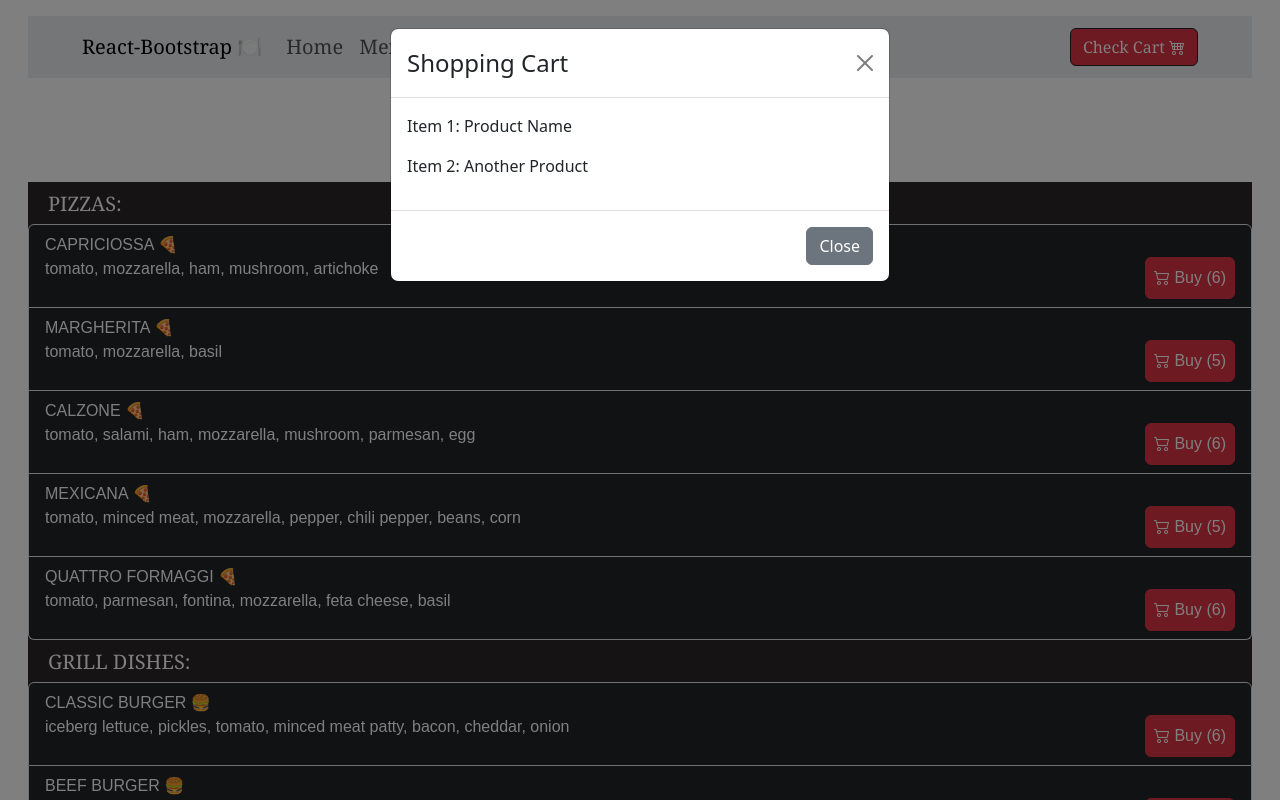
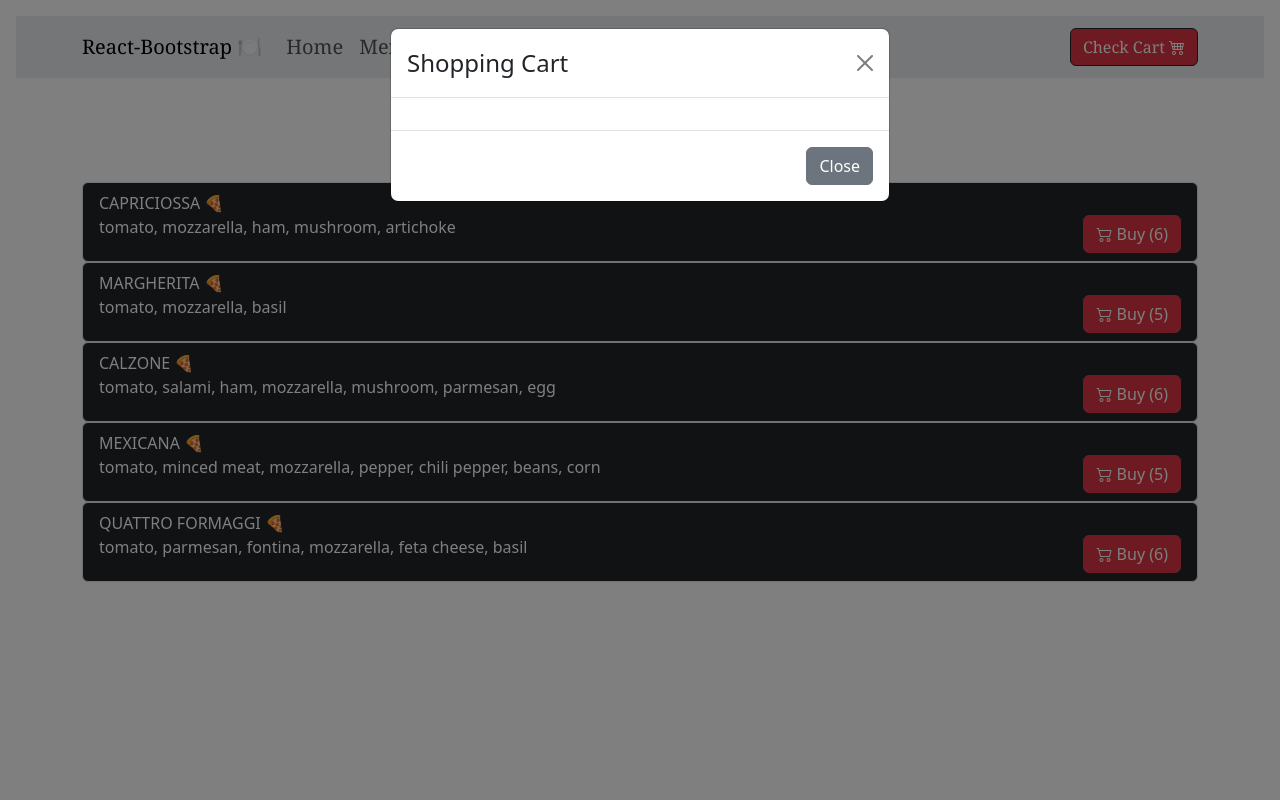
Before and after one commit to Branimir1/react-state-project, a React (Vite) app: page / in a window 1280 px wide. Both pictures are taken after a click on the button "Check Cart". Shown: the top 800 px of the page. Built offline with nearby package versions, Linux system fonts and the light colour scheme.

Commit message:
modal function
added context and provider

```diff
--- a/src/App.jsx
+++ b/src/App.jsx
@@ -1,23 +1,44 @@
 import './App.css'
-import React from 'react'
-import PizzaNames from './Count.jsx'
+import React, { useEffect, useState } from 'react';
+//import PizzaNames from './Count.jsx'
 import BasicNav from './Navbar.jsx'
+import PizzaItem from './chat_codes/PizzaItem.jsx';
+import { ShoppingCartProvider } from './chat_codes/ShoppingCartContext';
+import { fetchMenuItems } from './menuService';
 
 export default function App() {
+  const [menuItems, setMenuItems] = useState([]);
+
+  useEffect(() => {
+    const fetchMenuData = async () => {
+      try {
+        const data = await fetchMenuItems();
+        const pizzaCategory = data.categories.find(category => category.name === 'Pizza');
+        setMenuItems(pizzaCategory ? pizzaCategory.items : []);
+        console.log(data);
+    // Set the state with the array of pizza items
+      } catch (error) {
+        // Handle the error if needed
+      }
+    };
+    fetchMenuData();
+  }, []);
 
   // <MenuItem name={pizze.name} description={pizze.description}/>
   return (
-      <div className='container-fluid'>
-        <div className='row'>
-          <div className='col-12'>
+        <ShoppingCartProvider>
           <BasicNav/>
-          <div className='mt-5'>
-          <h1>Hero Section</h1>
+         <div className='container'>
+            <div className='mt-5'>
+            <h1>Hero Section</h1>
+            </div>
+          {menuItems.map((menuItem) => (
+            <PizzaItem key={menuItems.id} item={menuItem}/>
+          ))
+          }
+          {console.log(menuItems)}
           </div>
-          <PizzaNames/>
-          </div>
-        </div>
-      </div>
+        </ShoppingCartProvider>
   );
 }
 
--- a/src/Cart.jsx
+++ b/src/Cart.jsx
@@ -1,5 +1,8 @@
 import React, { useState } from 'react';
 import { Button, Modal } from 'react-bootstrap';
+
+//modal ovo radi pa cemo to ostaviti zasada tako
+// backup verzija
 
 const ShoppingCart = () => {
   const [showModal, setShowModal] = useState(false);
@@ -7,6 +10,8 @@ const ShoppingCart = () => {
   const handleShow = () => setShowModal(true);
   const handleClose = () => setShowModal(false);
 
+  // ono iz pizzaItem tj shopping cart modal
+  //samo useShopping cart mogu ubaciti ovdje
   return (
     <div>
       <Button variant="dark" className="rounded bg-danger" onClick={handleShow}>
--- a/src/Count.jsx
+++ b/src/Count.jsx
@@ -1,5 +1,6 @@
 import React, { useState, useEffect } from 'react';
 import jsonData from './menu.json';
+import { Button } from 'react-bootstrap';
 import styles from './mystyle.module.css'; // Import the CSS module
 import "bootstrap-icons/font/bootstrap-icons.css";
 
@@ -27,7 +28,8 @@ function PizzaNames() {
         {pizzaData.map(item => (
           <><li key={item.id} className='list-group-item text-bg-dark'>
             {item.name.toString().toUpperCase()}<br/>{item.description}
-            <button className='btn btn-danger p-2'><i class="bi bi-cart2"></i> Buy ({item.price})</button>
+            <Button variant="danger">
+            <i class="bi bi-cart2"></i> Buy ({item.price}) </Button>
             </li>
             </>
         ))}
--- a/src/Navbar.jsx
+++ b/src/Navbar.jsx
@@ -2,8 +2,8 @@ import Container from 'react-bootstrap/Container';
 import Nav from 'react-bootstrap/Nav';
 import Navbar from 'react-bootstrap/Navbar';
 import NavDropdown from 'react-bootstrap/NavDropdown';
-import Cart from './Cart.jsx'
-
+//import Cart from './Cart.jsx'
+import ShoppingCartModal from './chat_codes/ShoppingCartModal';
 
 function BasicNav() {
   return (
@@ -24,7 +24,7 @@ function BasicNav() {
             </NavDropdown>
           </Nav>
         </Navbar.Collapse>
-        <Cart/>
+        <ShoppingCartModal/>
       </Container>
     </Navbar>
   );
--- /dev/null
+++ b/src/chat_codes/PizzaItem.jsx
@@ -0,0 +1,50 @@
+import React from 'react';
+import { Button } from 'react-bootstrap';
+import { useShoppingCart } from './ShoppingCartContext';
+import styles from '../mystyle.module.css'; // Import the CSS module
+import "bootstrap-icons/font/bootstrap-icons.css";
+
+function PizzaItem({ item }) {
+  const { dispatch } = useShoppingCart();
+  //const [pizzaData, setPizzaData] = useState([]);
+/*
+  useEffect(() => {
+    const pizzaCategory = jsonData.categories.find(category => category.name === 'Pizza');
+    // Set the state with the array of pizza items
+    setPizzaData(pizzaCategory ? pizzaCategory.items : []);
+  }, []);
+  */
+
+  const addToCart = () => {
+    // Dispatch an action to add the pizza item to the cart
+    dispatch({
+      type: 'ADD_TO_CART',
+      payload: { id: item.id, name: item.name, price: item.price, quantity: 1 },
+    });
+  };
+
+  return (
+    <div >
+      <ul className='list-group'>
+      <li key={item.id} className='list-group-item text-bg-dark'>
+            {item.name.toString().toUpperCase()}<br/>{item.description}
+            <Button variant="danger" onClick={addToCart} >
+            <i class="bi bi-cart2"></i> Buy ({item.price})</Button>
+      </li>
+      </ul>
+    </div>
+  );
+}
+ /* <ShoppingCartModal show={showModal} handleClose={closeModal} />
+ <ul className='list-group'>
+        {pizzaData.map(item => (
+          <><li key={item.id} className='list-group-item text-bg-dark'>
+            {item.name.toString().toUpperCase()}<br/>{item.description}
+            <Button variant="danger" >
+            <i class="bi bi-cart2"></i> Buy ({item.price})</Button>
+            <button className='btn btn-danger p-2'><i class="bi bi-cart2"></i> Buy ({item.price})</button>
+            </li>
+          </>
+        ))}
+      </ul>*/
+export default PizzaItem;
--- /dev/null
+++ b/src/chat_codes/ShoppingCartContext.jsx
@@ -0,0 +1,43 @@
+import React, { createContext, useContext, useReducer } from 'react';
+
+// Define the initial state for the shopping cart
+const initialState = {
+  cartItems: [],
+};
+
+// Create the context
+const ShoppingCartContext = createContext();
+
+// Define the reducer function to handle state changes
+const cartReducer = (state, action) => {
+  switch (action.type) {
+    case 'ADD_TO_CART':
+      return {
+        ...state,
+        cartItems: [...state.cartItems, action.payload],
+      };
+    // Add more cases for other actions (e.g., remove from cart, update quantity, etc.)
+    default:
+      return state;
+  }
+};
+
+// Create the context provider component
+export const ShoppingCartProvider = ({ children }) => {
+  const [state, dispatch] = useReducer(cartReducer, initialState);
+
+  return (
+    <ShoppingCartContext.Provider value={{ state, dispatch }}>
+      {children}
+    </ShoppingCartContext.Provider>
+  );
+};
+
+// Create a custom hook to use the context
+export const useShoppingCart = () => {
+  const context = useContext(ShoppingCartContext);
+  if (!context) {
+    throw new Error('useShoppingCart must be used within a ShoppingCartProvider');
+  }
+  return context;
+};
--- /dev/null
+++ b/src/chat_codes/ShoppingCartModal.jsx
@@ -0,0 +1,45 @@
+import React, { useState } from 'react';
+import { Modal, Button } from 'react-bootstrap';
+import { useShoppingCart } from './ShoppingCartContext';
+
+const ShoppingCartModal = () => {
+  const [showModal, setShowModal] = useState(false);
+  const handleShow = () => setShowModal(true);
+  const handleClose = () => setShowModal(false);
+  const { state } = useShoppingCart();
+  console.log(useShoppingCart);
+
+  //modal isto ok ne moram mjenjati zasad
+  // sad bi trebao raditi kao zadnji jer mu ne
+  //saljem funkciju sa parametrima nego samo state
+
+  return (
+  <div>
+    <Button variant="dark" className="rounded bg-danger" onClick={handleShow}>
+        Check Cart <i class="bi bi-cart4"></i>
+    </Button>
+
+    <Modal show={showModal} onHide={handleClose}>
+      <Modal.Header closeButton>
+        <Modal.Title>Shopping Cart</Modal.Title>
+      </Modal.Header>
+      <Modal.Body>
+        {state.cartItems.map((item) => (
+          <div key={item.id}>
+            <p>{item.name}</p>
+            <p>Quantity: {item.quantity}</p>
+            <p>Price: ${item.price}</p>
+          </div>
+        ))}
+      </Modal.Body>
+      <Modal.Footer>
+        <Button variant="secondary" onClick={handleClose}>
+          Close
+        </Button>
+      </Modal.Footer>
+    </Modal>
+  </div>
+  );
+}
+
+export default ShoppingCartModal;
--- /dev/null
+++ b/src/menuService.jsx
@@ -0,0 +1,16 @@
+// menuService.js
+
+export const fetchMenuItems = async () => {
+    try {
+      const url = "src/menu.json"
+      const response = await fetch(url);
+      if (!response.ok) {
+        throw new Error('Failed to fetch menu items');
+      }
+      const data = await response.json();
+      return data;
+    } catch (error) {
+      console.error('Error fetching menu items', error);
+      throw error;
+    }
+  };
```
